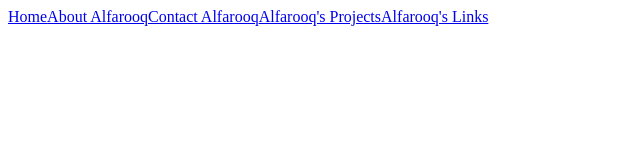
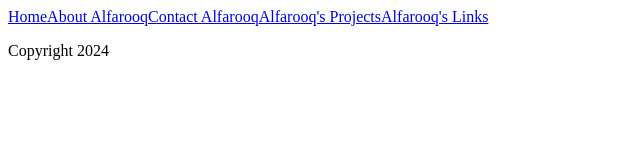
Before and after one commit to AlfarooqAlmenghawi/Alfarooq-Portfolio, a React (Vite) app: page /alfarooq in a window 1280 px wide. Shown: the top 160 px of the page, without its empty margins (0-640 px from the left). Built offline with nearby package versions, Linux system fonts and the light colour scheme.

Commit message:
Added footer sample imformation to be at the bottom of the page every time

```diff
--- a/src/App.jsx
+++ b/src/App.jsx
@@ -6,6 +6,7 @@ import AboutAlfarooq from "./components/AboutAlfarooq/AboutAlfarooq.jsx";
 import ContactAlfarooq from "./components/ContactAlfarooq/ContactAlfarooq.jsx";
 import AlfarooqsProjects from "./components/AlfarooqsProjects/AlfarooqsProjects.jsx";
 import AlfarooqsLinks from "./components/AlfarooqsLinks/AlfarooqsLinks.jsx";
+import Footer from "./components/Footer/Footer.jsx";
 
 function App() {
   return (
@@ -19,6 +20,7 @@ function App() {
           <Route path="/alfarooq's-projects" element={<AlfarooqsProjects />} />
           <Route path="/alfarooq's-links" element={<AlfarooqsLinks />} />
         </Routes>
+        <Footer />
       </BrowserRouter>
     </>
   );
--- /dev/null
+++ b/src/components/Footer/Footer.jsx
@@ -0,0 +1,5 @@
+const Footer = () => {
+  return <p>Copyright 2024</p>;
+};
+
+export default Footer;
```
